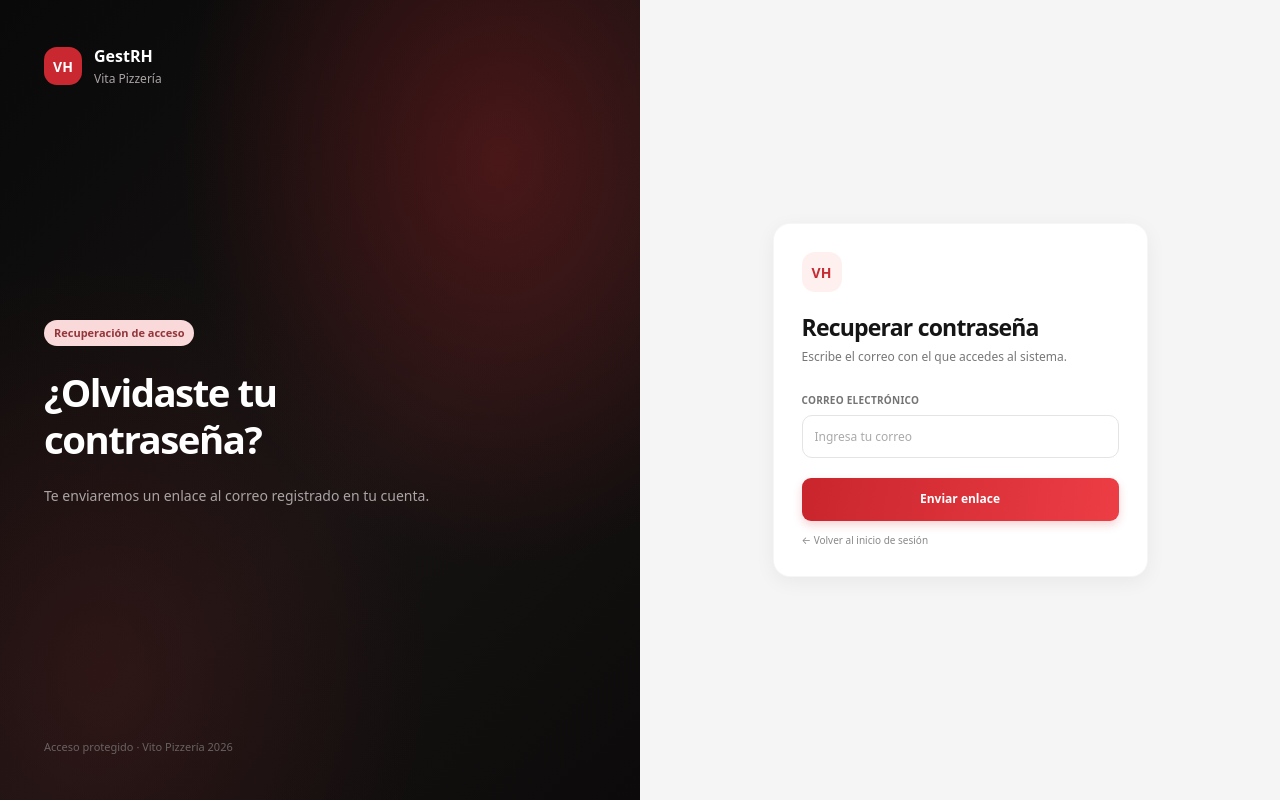
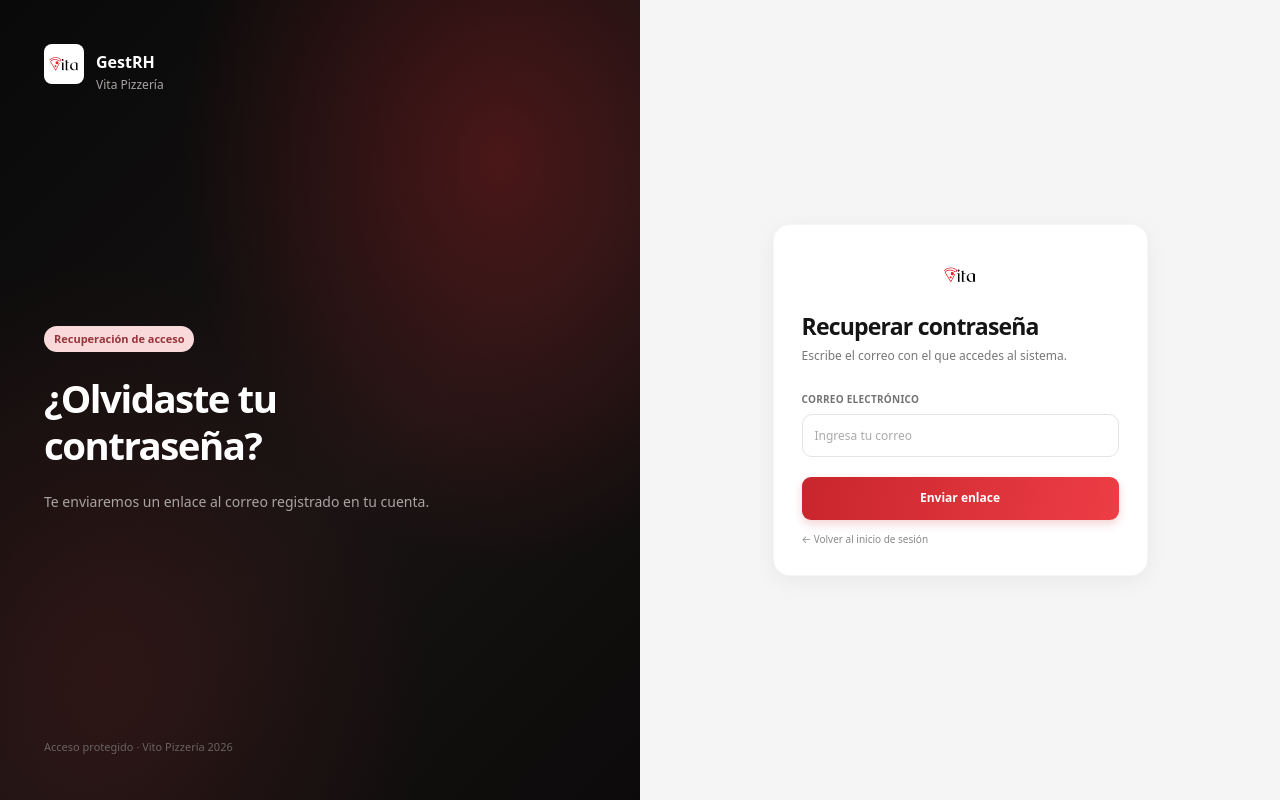
Before and after one commit to RaycArt1/vita-rh, a React (Vite) app in the folder vito-rh/frontend/: page /recuperar in a window 1280 px wide. Built offline with nearby package versions, Linux system fonts and the light colour scheme.

Commit message:
Mejoras de interfaz

```diff
--- a/vito-rh/frontend/src/pages/RecuperarContrasena.jsx
+++ b/vito-rh/frontend/src/pages/RecuperarContrasena.jsx
@@ -37,7 +37,13 @@ export default function RecuperarContrasena() {
     <main className="login-page">
       <section className="login-brand-panel">
         <header className="login-brand">
-          <div className="login-brand-logo">VH</div>
+          <div className="text-center mb-3">
+          <img
+          src="/vita.jpeg"
+          alt="Logo Vito Pizzería"
+          style={{ width: 40, height: 40, objectFit: "contain", borderRadius: 8 }}
+          />
+          </div>
           <div>
             <strong>GestRH</strong>
             <span>Vita Pizzería</span>
@@ -53,7 +59,13 @@ export default function RecuperarContrasena() {
 
       <section className="login-form-panel">
         <div className="login-card">
-          <div className="login-card-logo">VH</div>
+          <div className="text-center mb-3">
+          <img
+          src="/vita.jpeg"
+          alt="Logo Vito Pizzería"
+          style={{ width: 44, height: 44, objectFit: "contain", borderRadius: 8 }}
+          />
+          </div>
           <h2>Recuperar contraseña</h2>
           <p className="login-subtitle">Escribe el correo con el que accedes al sistema.</p>
 
```
